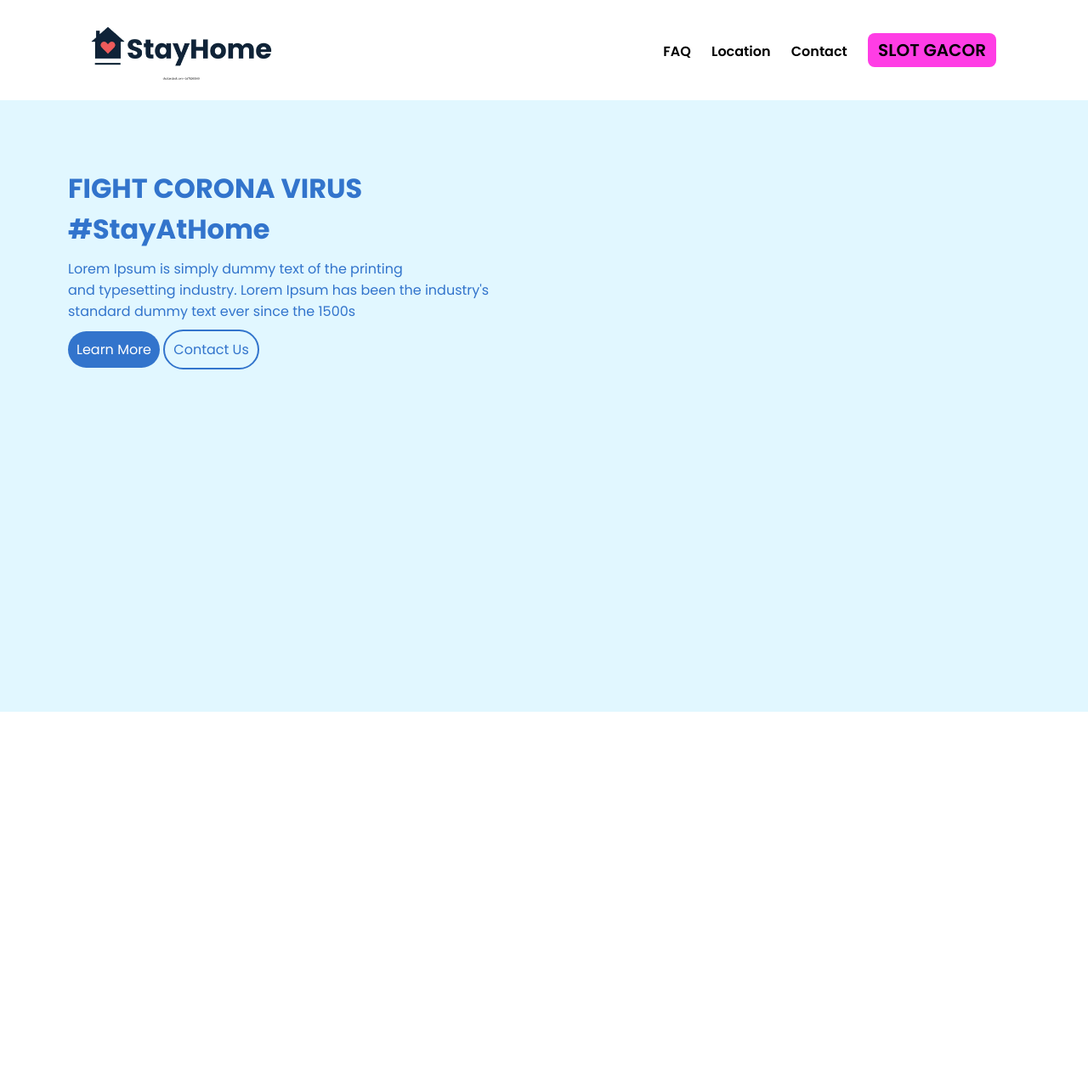
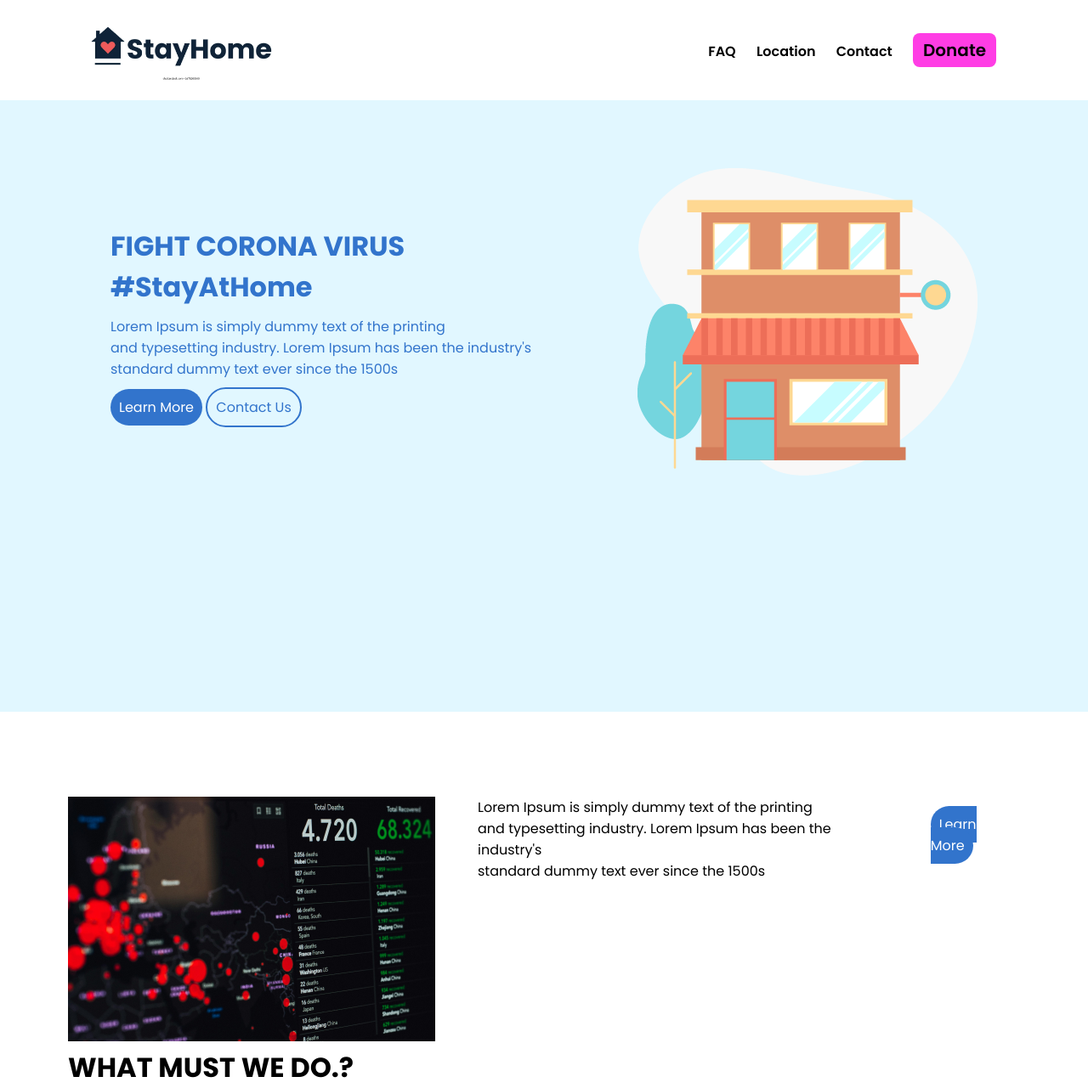
Before and after one commit to wonkbrebes/FOLDER_ISC, a plain HTML site: page index.html in a window 1280 px wide. Shown: the whole page at 85% size. Before the commit the page ends 838 px from the top, so only its background shows below. Drawn offline with Linux system fonts and the light colour scheme.

Commit message:
buat konten

```diff
--- a/index.html
+++ b/index.html
@@ -19,7 +19,7 @@
                     <a href="">FAQ</a>
                     <a href="">Location</a>
                     <a href="">Contact</a>
-                    <a class="btn-Donate">SLOT GACOR</a>
+                    <a class="btn-Donate">Donate</a>
                 </div>
 
 
@@ -45,6 +45,35 @@
                         <a href="" class="btn-2">Contact Us</a>
                         </div>
                 </div>
+                <img src="illustration-head.png" alt="">
+            </div>
+        </div>
+    </div>
+
+    <!-- Content -->
+
+    <div class="content-web">
+        <div class="container">
+            <div class="content-1">
+
+                <div class="img-content">
+                    <img src="img-content.png" alt="">
+                </div>
+
+                <div class="description">
+                    <p>Lorem Ipsum is simply dummy text of the printing <br>
+                        and typesetting industry. Lorem Ipsum has been the industry's<br>
+                        standard dummy text ever since the 1500s</p>
+                </div>
+                <div class="button mt-20">
+                    <a href="" class="btn-1">Learn More</a>
+                </div>
+            </div>
+
+            <h1>WHAT MUST WE DO.?</h1>
+
+            <div class="content-2">
+
             </div>
         </div>
     </div>
--- a/style.css
+++ b/style.css
@@ -39,7 +39,7 @@
     font-size: 20px;
     padding:6px 12px;
     background: #ff3de5;
-    color: #0af316;
+    color: #2ab631;
     border-radius: 8px;
     cursor:pointer;
 }
@@ -75,3 +75,21 @@
     padding: 10px;
     border-radius: 30px;
 }
+
+.hero-content{
+    display: flex;
+    justify-content: space-between;
+    align-items: center;
+    padding-left: 50px;
+    padding-right: 50px;
+}
+
+.content-web{
+    margin-top: 100px;
+}
+
+.content-1{
+    display: flex;
+    justify-content: center;
+    gap: 50px;
+}
```
Also changed, not shown: WhatsApp Image 2024-05-02 at 18.47.39_fde9b00b.jpg (added), illustration-head.png (added), img-content.png (added).
